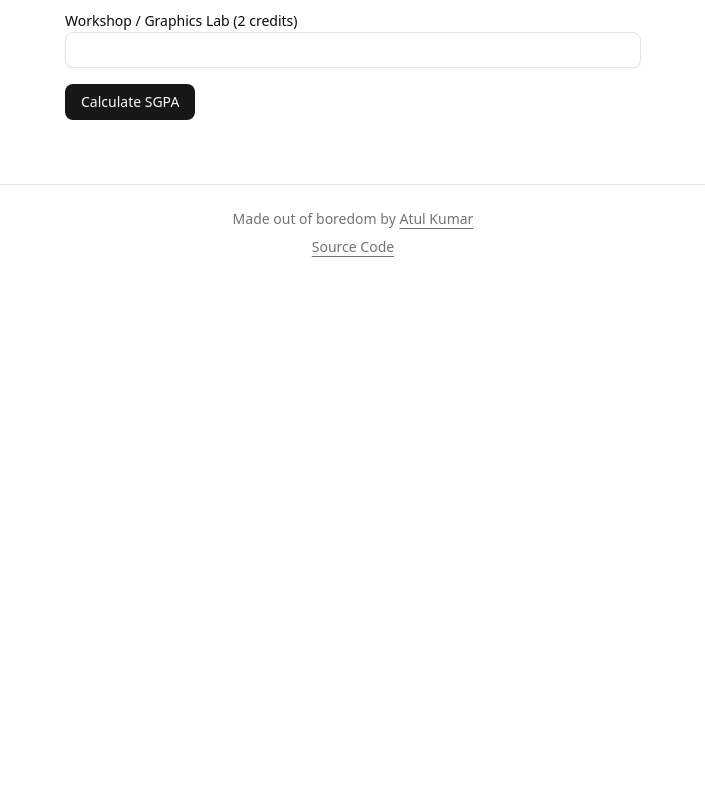
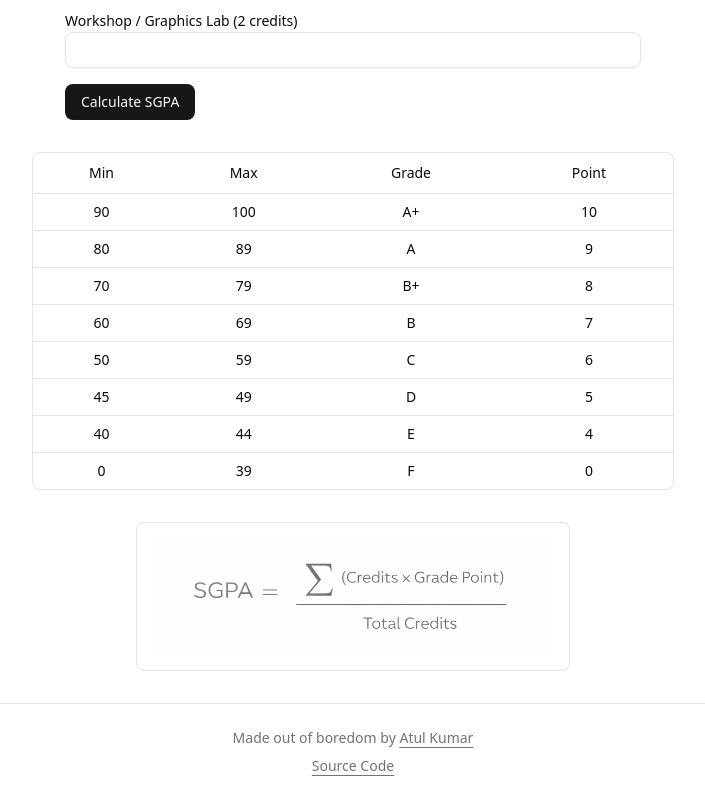
Before and after one commit to thisisatulkumar/iet-lko-cgpa-calculator, a Next.js app: page / in a window 1280 px wide. Shown: the part 635-1435 px from the top of the page, without its empty margins (287-992 px from the left). Before the commit the page ends 916 px from the top, so only its background shows below. Built offline with nearby package versions, Linux system fonts and the light colour scheme.

Commit message:
feat: update Home component layout to include GradingTable and SGPAFormula

```diff
--- a/src/app/page.tsx
+++ b/src/app/page.tsx
@@ -1,9 +1,19 @@
 import SGPAForm from "@/components/SGPAForm";
+import GradingTable from "@/components/GradingTable";
+import SGPAFormula from "@/components/SGPAFormula";
 
 export default function Home() {
     return (
-        <div className="flex justify-center items-center">
+        <div className="flex flex-col justify-center items-center">
             <SGPAForm />
+
+            <div className="border rounded-md">
+                <GradingTable />
+            </div>
+
+            <div>
+                <SGPAFormula />
+            </div>
         </div>
     );
 }
```
